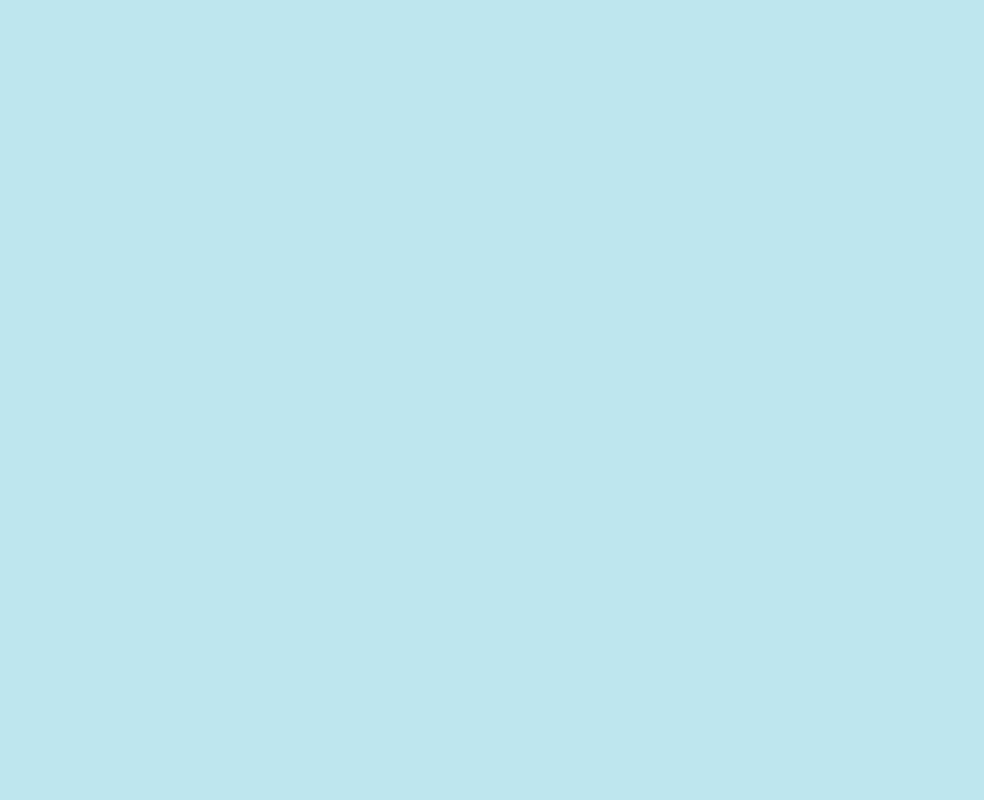
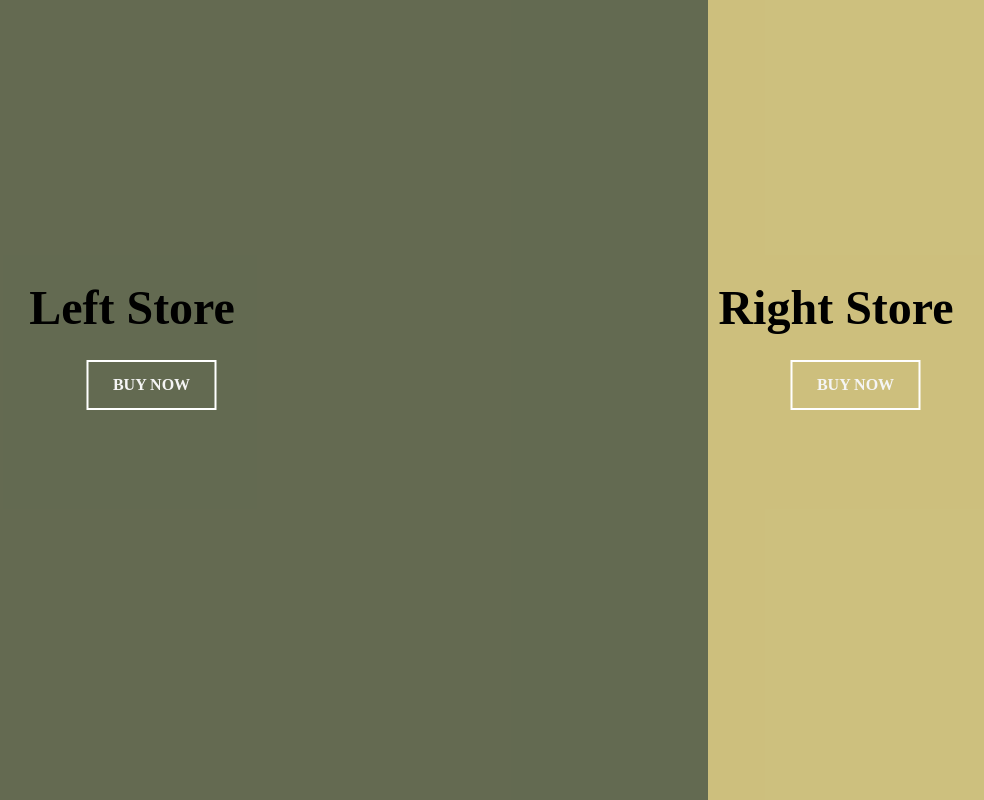
Before and after one commit to Srivardhan00/HTML-CSS-and-JS-projects, a plain HTML site: page Project-5-Split-Landing-Page/index.html in a window 1280 px wide. Shown: the whole page, without its empty margins (252-1236 px from the left). Drawn offline with Linux system fonts and the light colour scheme.

Commit message:
Complete Fifth Project

```diff
--- a/Project-5-Split-Landing-Page/index.html
+++ b/Project-5-Split-Landing-Page/index.html
@@ -1,13 +1,22 @@
 <!DOCTYPE html>
 <html lang="en">
-<head>
-  <link rel="stylesheet" href="./style.css">
-  <meta charset="UTF-8">
-  <meta name="viewport" content="width=device-width, initial-scale=1.0">
-  <title>Search Widget</title>
-</head>
-<body>
-
-  <script src="./index.js"></script>
-</body>
+  <head>
+    <link rel="stylesheet" href="./style.css" />
+    <meta charset="UTF-8" />
+    <meta name="viewport" content="width=device-width, initial-scale=1.0" />
+    <title>Split Landing Page</title>
+  </head>
+  <body>
+    <div class="container">
+      <div class="split left">
+        <h1>Left Store</h1>
+        <a href="#" class="btn">BUY NOW</a>
+      </div>
+      <div class="split right">
+        <h1>Right Store</h1>
+        <a href="#" class="btn">BUY NOW</a>
+      </div>
+    </div>
+    <script src="./index.js"></script>
+  </body>
 </html>
--- a/Project-5-Split-Landing-Page/index.js
+++ b/Project-5-Split-Landing-Page/index.js
@@ -0,0 +1,9 @@
+const container = document.querySelector('.container')
+const left = document.querySelector('.left')
+const right = document.querySelector('.right')
+
+left.addEventListener('mouseenter',()=>container.classList.add('hover-left'))
+left.addEventListener('mouseleave',()=>container.classList.remove('hover-left'))
+
+right.addEventListener('mouseenter',()=>container.classList.add('hover-right'))
+right.addEventListener('mouseleave',()=>container.classList.remove('hover-right'))
--- a/Project-5-Split-Landing-Page/style.css
+++ b/Project-5-Split-Landing-Page/style.css
@@ -4,10 +4,109 @@
     box-sizing: border-box;
 }
 body{
-    display: flex;
-    align-items: center;
-    justify-content: center;
     height: 100vh;
     overflow: hidden;
     background-color: #bee7ed;
 }
+
+h1{
+    position: absolute;
+    top: 35%;
+    left: 40%;
+    white-space: nowrap;
+    transform: translateX(-50%);
+    font-size: 3em;
+}
+
+.container{
+    width: 100%;
+    height: 100%;
+    position: relative;
+    display: flex;
+    background-color: #333;
+}
+.split{
+    position: absolute;
+    width: 50%;
+    height: 100%;
+    overflow: hidden;
+}
+.split.left{
+    background-color: rgb(151, 47, 47);
+    left: 0;
+}
+
+.split.right{
+    right: 0;
+    background-color: rgb(109, 54, 161);
+}
+
+
+.btn{
+    border: solid white 2px;
+    padding: 5px;
+    color: whitesmoke;
+    font-weight: bold;
+    position: absolute;
+    left: 40%;
+    top: 45%;
+    transform: translateX(-35%);
+    width: 130px;
+    height: 50px;
+    display: flex;
+    align-items: center;
+    justify-content: center;
+    text-decoration: none;
+}
+.split.left::before{
+    content: '';
+    position: absolute;
+    background-color: rgba(78, 131, 96, 0.7);
+    width: 100%;
+    height: 100%;
+}
+.split.right::before{
+    content: '';
+    position: absolute;
+    background-color: rgba(237, 237, 114, 0.751);
+    width: 100%;
+    height: 100%;
+}
+
+.split.left .btn:hover{
+    background-color: #fff;
+    color: black;
+}
+
+.split.left,
+.split.right{
+    transition: all 1s ease-in-out;
+}
+.split.right .btn:hover{
+    background-color: #f71515;
+    color: black;
+}
+
+.hover-left .split.left{
+    width: 75%;
+}
+.hover-left .split.right{
+    width: 25%;
+}
+
+.hover-right .split.left{
+    width: 25%;
+}
+.hover-right .split.right{
+    width: 75%;
+}
+
+@media (max-width:800px) {
+    h1{
+        font-size: 40px;
+        top: 35%;
+    }
+    .btn{
+        width: 100px;
+    }
+}
```
